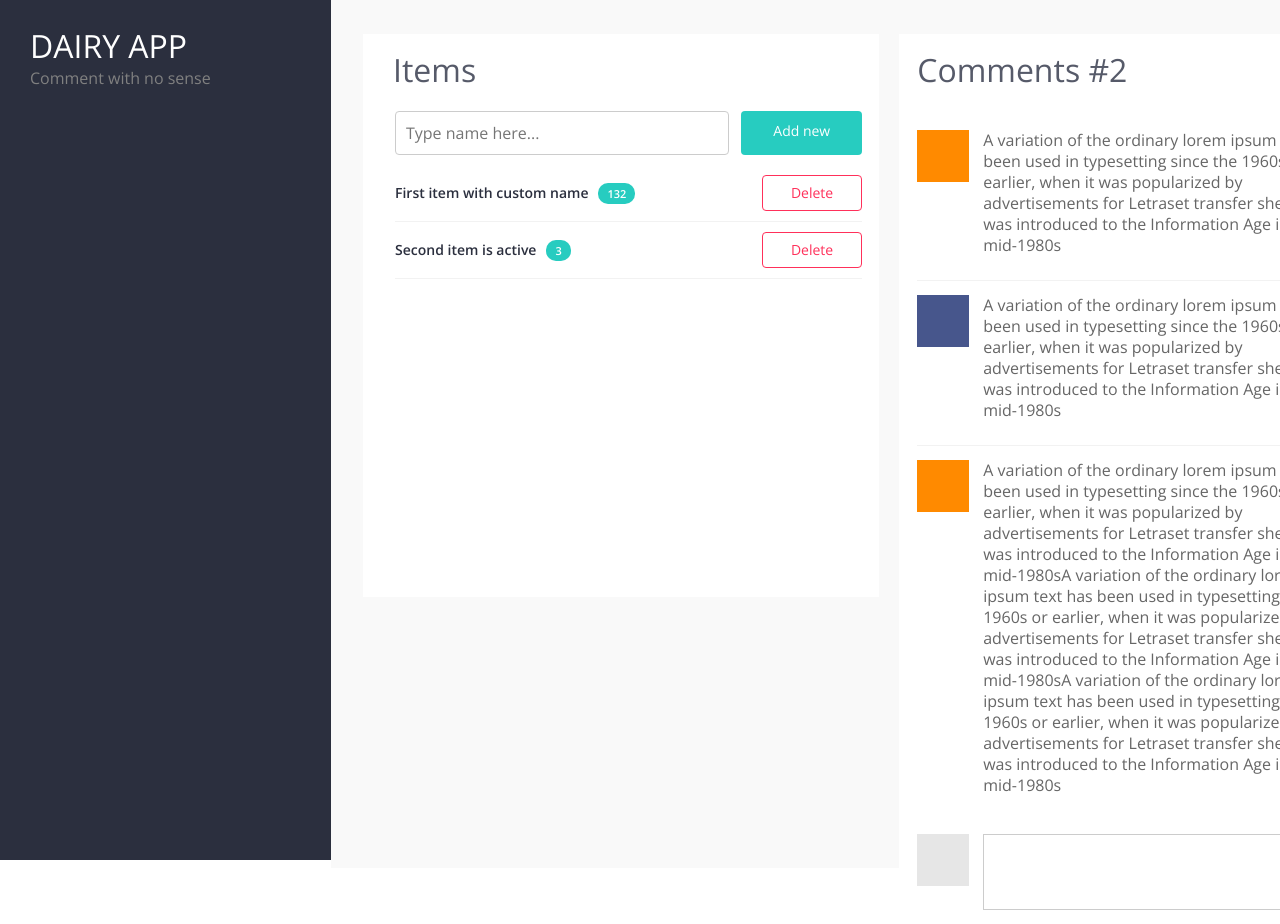
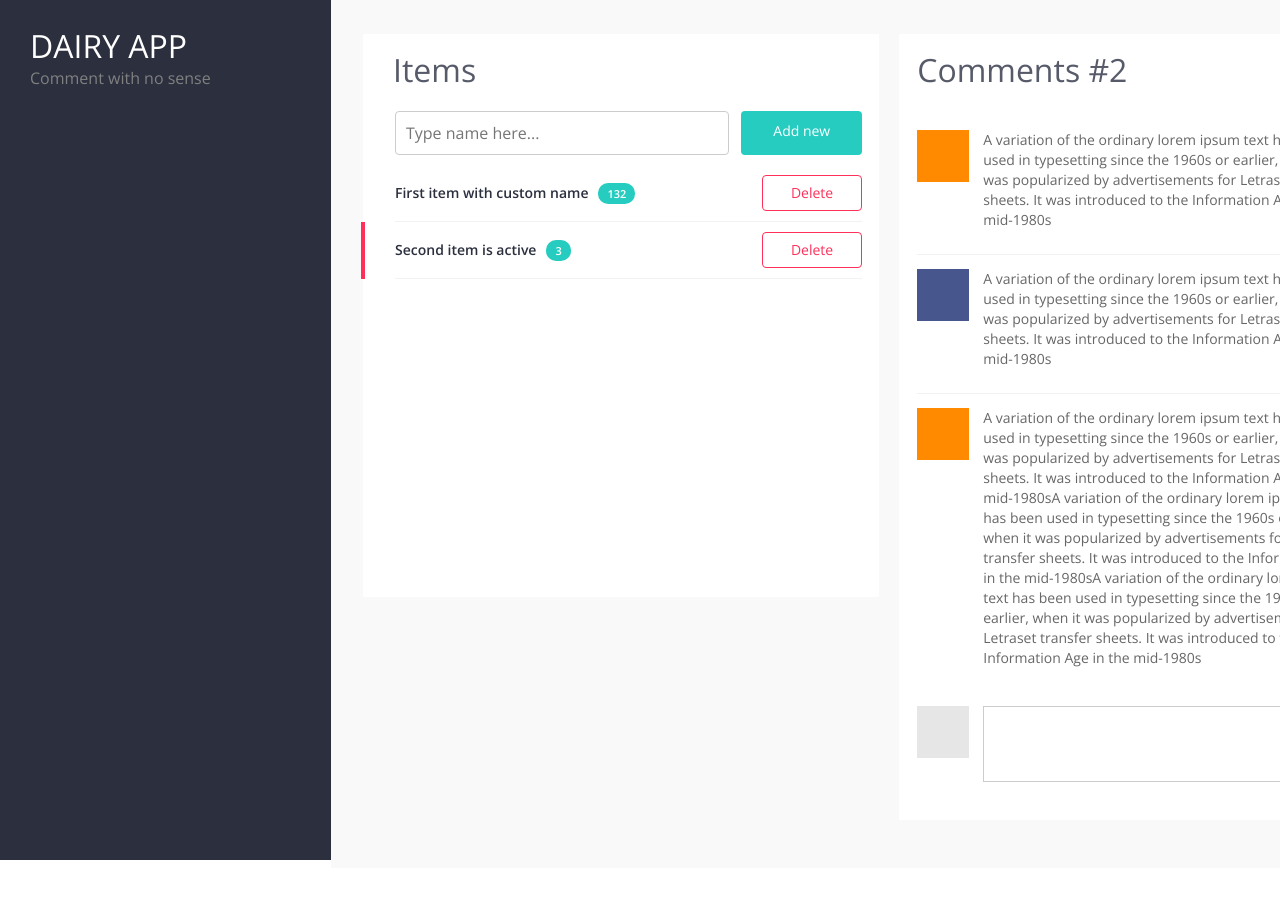
Before and after one commit to barabashlyuda77/dairy-app, a React (Create React App) app: page / in a window 1280 px wide. Shown: the top 924 px of the page. After the commit the page ends 868 px from the top, so only its background shows below. Built offline with nearby package versions, Linux system fonts and the light colour scheme.

Commit message:
Add pink line

```diff
--- a/src/components/comment/comment.scss
+++ b/src/components/comment/comment.scss
@@ -30,6 +30,7 @@
   .comment-text{
     color: $color-light-black;
     font-weight: $font-light;
-    line-height: 21px;
+    font-size: 14px;
+    line-height: 20px;
   }
 }
--- a/src/components/item-list/item-list.js
+++ b/src/components/item-list/item-list.js
@@ -7,8 +7,12 @@ import Item from '../item/item.js';
 const ItemList = () =>{
   return (
     <div className="item-list-wrapper">
-      <Item text="First item with custom name" number="132" />
-      <Item text="Second  item is active" number="3" />
+      <Item
+        text="First item with custom name"
+        number="132"
+        active={false}
+       />
+      <Item text="Second  item is active" number="3" active={true} />
     </div>
   );
 }
--- a/src/components/item/item.js
+++ b/src/components/item/item.js
@@ -1,18 +1,27 @@
 import React from 'react';
+import classNames from 'classnames';
 
 import './item.scss';
 
 import Number from '../number/number.js';
 import DeleteButton from '../delete-button/delete-button.js';
 
-const Item = (props) =>{
+const Item = (props) => {
+  const lineClass = classNames({
+    'pink-line': true,
+    'pink-line-active': props.active
+  });
+
   return (
-    <div className="item-wrapper">
-      <div className="text-wrapper">
-        <p className="item-text">{props.text}</p>
-        <Number number={props.number} />
+    <div className="row-wrapper">
+      <div className={lineClass}></div>
+      <div className="item-wrapper">
+        <div className="text-wrapper">
+          <p className="item-text">{props.text}</p>
+          <Number number={props.number} />
+        </div>
+        <DeleteButton text="Delete" />
       </div>
-      <DeleteButton text="Delete" />
     </div>
   );
 }
--- a/src/components/item/item.scss
+++ b/src/components/item/item.scss
@@ -1,4 +1,20 @@
 @import '../../variables';
+
+.row-wrapper {
+  display: flex;
+  position: relative;
+
+  .pink-line {
+    display: none;
+    border-left: 4px solid $color-pink;
+    position: absolute;
+    left: -34px;
+    height: 100%;
+  }
+
+  .pink-line-active {
+    display: block;
+  }
 
   .item-wrapper {
     display: flex;
@@ -20,3 +36,4 @@
       }
     }
   }
+}
```
Lines whose indentation alone changed are shown as unchanged.
